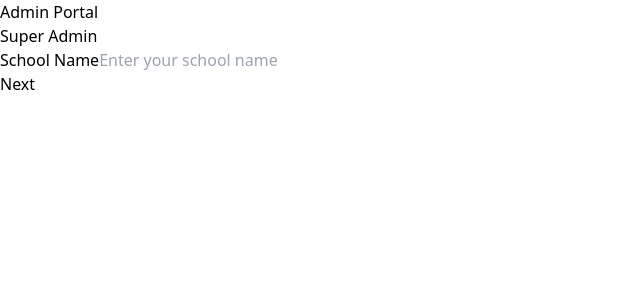
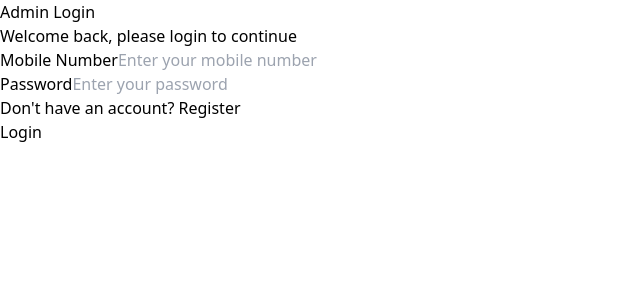
Before and after one commit to gpspljaipur-hub/digitaldiary-admin, a React (Vite) app: page / in a window 1280 px wide. Shown: the top 300 px of the page, without its empty margins (0-640 px from the left). Built offline with nearby package versions, Linux system fonts and the light colour scheme.

Commit message:
API integrated

```diff
--- a/package.json
+++ b/package.json
@@ -10,6 +10,7 @@
     "preview": "vite preview"
   },
   "dependencies": {
+    "axios": "^1.16.0",
     "react": "^19.2.5",
     "react-dom": "^19.2.5",
     "react-router-dom": "^7.15.0"
--- a/src/App.jsx
+++ b/src/App.jsx
@@ -2,12 +2,14 @@ import { BrowserRouter, Routes, Route, Navigate } from 'react-router-dom'
 import Dashboard from './pages/Dashboard'
 import Login from './pages/login'
 import Registration from './pages/registration'
+import SchoolName from './pages/schoolname'
 
 const App = () => {
   return (
     <BrowserRouter>
       <Routes>
         <Route path="/" element={<Login />} />
+        <Route path="/schoolname" element={<SchoolName />} />
         <Route path="/registration" element={<Registration />} />
         <Route path="/dashboard" element={<Navigate to="/dashboard/teacher" replace />} />
         <Route path="/dashboard/:tab" element={<Dashboard />} />
--- /dev/null
+++ b/src/config/apiService.js
@@ -0,0 +1,20 @@
+import { API_CONFIG, ENDPOINTS } from "./endpoints";
+import {
+  getAuth,
+  postAuth,
+  putAuth,
+  deleteAuth,
+  getPublic,
+  postPublic,
+} from "./axiosClient";
+
+export const adminRegister = (data) => postPublic(ENDPOINTS.ADMIN_REGISTER, data);
+export const loginUser = (data) => postPublic(ENDPOINTS.ADMIN_LOGIN, data);
+export const addTeacher = (data) => postPublic(ENDPOINTS.ADD_TEACHER, data);
+
+
+export const apiService = {
+adminRegister,
+loginUser,
+addTeacher
+};
--- /dev/null
+++ b/src/config/axiosClient.js
@@ -0,0 +1,106 @@
+import axios from "axios";
+import { API_CONFIG } from "./endpoints";
+
+export const axiosInstance = axios.create({
+  baseURL: API_CONFIG.BASE_URL,
+  timeout: API_CONFIG.TIMEOUT,
+  headers: {
+    "Content-Type": "application/json"
+  }
+});
+
+// -------- REQUEST INTERCEPTOR --------
+axiosInstance.interceptors.request.use(
+  (config) => {
+    const token = localStorage.getItem("token");
+
+    if (token) {
+      config.headers.Authorization = `Bearer ${token}`;
+    }
+
+    return config;
+  },
+  (error) => Promise.reject(error)
+);
+
+// -------- RESPONSE INTERCEPTOR --------
+axiosInstance.interceptors.response.use(
+  (response) => response.data,
+  (error) => {
+    if (error.response?.status === 401) {
+      console.error("Unauthorized! Logging out...");
+      localStorage.removeItem("token");
+      // window.location.href = "/login";
+    }
+
+    return Promise.reject(error);
+  }
+);
+
+// ================= GLOBAL FUNCTIONS =================
+
+// GET without auth
+export const getPublic = async (url, params = {}) => {
+  try {
+    const res = await axiosInstance.get(url, { params });
+    return res;
+  } catch (error) {
+    console.error("GET Public Error:", error);
+    throw error;
+  }
+};
+
+// GET with auth
+export const getAuth = async (url, params = {}) => {
+  try {
+    const res = await axiosInstance.get(url, { params });
+    return res;
+  } catch (error) {
+    console.error("GET Auth Error:", error);
+    throw error;
+  }
+};
+
+// POST without auth
+export const postPublic = async (url, body) => {
+  try {
+    const res = await axiosInstance.post(url, body);
+    return res;
+  } catch (error) {
+    console.error("POST Public Error:", error);
+    throw error;
+  }
+};
+
+// POST with auth
+export const postAuth = async (url, body, config = {}) => {
+  try {
+    const res = await axiosInstance.post(url, body, config);
+    return res;
+  } catch (error) {
+    console.error("POST Auth Error:", error);
+    throw error;
+  }
+};
+
+// PUT with auth
+export const putAuth = async (url, body, config = {}) => {
+  try {
+    const res = await axiosInstance.put(url, body, config);
+    return res;
+  } catch (error) {
+    console.error("PUT Error:", error);
+    throw error;
+  }
+};
+
+// DELETE with auth
+export const deleteAuth = async (url, config = {}) => {
+  try {
+    const res = await axiosInstance.delete(url, config);
+    return res;
+  } catch (error) {
+    console.error("DELETE Error:", error);
+    throw error;
+  }
+};
--- /dev/null
+++ b/src/config/endpoints.js
@@ -0,0 +1,11 @@
+export const API_CONFIG = {
+  BASE_URL: "https://digitaldiry-backend.onrender.com",
+  IMAGE_URL: "https://digitaldiry-backend.onrender.com",
+  TIMEOUT: 10000,
+};
+
+export const ENDPOINTS = {
+   ADMIN_REGISTER: "/admin/create",
+   ADMIN_LOGIN: "/admin/login",
+   ADD_TEACHER: "/teachers/add"
+};
--- a/src/pages/Dashboard.jsx
+++ b/src/pages/Dashboard.jsx
@@ -8,24 +8,19 @@ import Class from "./Class";
 const Dashboard = () => {
   const { tab } = useParams();
   const activeTab = tab || "teacher";
-
   return (
     <div className="flex min-h-screen bg-gray-50 text-gray-900">
       <Sidebar />
-
       <div className="flex-1 p-10">
         {activeTab === "teacher" && (
           <Teacher />
         )}
-
         {activeTab === "class" && (
           <Class />
         )}
-
         {activeTab === "notice" && (
           <Notice />
         )}
-
         {activeTab === "leave" && (
           <Leave />
         )}
@@ -33,5 +28,4 @@ const Dashboard = () => {
     </div>
   );
 };
-
 export default Dashboard;
--- a/src/pages/Teacher.jsx
+++ b/src/pages/Teacher.jsx
@@ -1,8 +1,10 @@
 import React, { useState } from "react";
+import { addTeacher } from "../config/apiService";
 
 const Teacher = () => {
   const [teachers, setTeachers] = useState([]);
   const [showTeacherForm, setShowTeacherForm] = useState(false);
+  const [loading, setLoading] = useState(false);
 
   const [teacherForm, setTeacherForm] = useState({
     name: "",
@@ -19,12 +21,26 @@ const Teacher = () => {
     });
   };
 
-  const handleSubmit = (e) => {
+  const handleSubmit = async (e) => {
     e.preventDefault();
+    setLoading(true);
 
+    try {
+      const payload = {
+        name: teacherForm.name,
+        email: teacherForm.email,
+        schoolName: teacherForm.schoolName,
+        password: teacherForm.password,
+        subject: teacherForm.subjects, // map subjects to subject as per API
+      };
+
+      const response = await addTeacher(payload);
+
+      if (response?.success || response?.message || response?._id || response) {
+        alert("Teacher added successfully!");
         setTeachers([
           ...teachers,
-      teacherForm,
+          { ...teacherForm },
         ]);
 
         setTeacherForm({
@@ -36,6 +52,15 @@ const Teacher = () => {
         });
 
         setShowTeacherForm(false);
+      } else {
+        alert(response?.message || 'Failed to add teacher');
+      }
+    } catch (error) {
+      console.error("Add teacher error:", error);
+      alert(error.response?.data?.message || 'Failed to add teacher. Please try again.');
+    } finally {
+      setLoading(false);
+    }
   };
 
   return (
@@ -173,9 +198,10 @@ const Teacher = () => {
 
               <button
                 type="submit"
-                className="bg-blue-500 hover:bg-blue-600 text-white py-3 rounded-lg col-span-2"
+                disabled={loading}
+                className="bg-blue-500 hover:bg-blue-600 text-white py-3 rounded-lg col-span-2 disabled:opacity-70 disabled:cursor-not-allowed"
               >
-                Submit
+                {loading ? 'Submitting...' : 'Submit'}
               </button>
             </form>
           </div>
--- a/src/pages/login.jsx
+++ b/src/pages/login.jsx
@@ -1,16 +1,39 @@
 import { useState } from 'react';
 import { useNavigate } from 'react-router-dom';
+import { loginUser } from '../config/apiService';
 
 const Login = () => {
-  const [schoolName, setSchoolName] = useState('');
+  const [mobileNumber, setMobileNumber] = useState('');
+  const [password, setPassword] = useState('');
+  const [loading, setLoading] = useState(false)
   const navigate = useNavigate();
 
-  const handleNext = (e) => {
+  const handleLogin = async (e) => {
     e.preventDefault();
-    if (schoolName.trim() !== '') {
-      navigate('/registration', { state: { schoolName } });
+    if (mobileNumber.trim() !== '' && password.trim() !== '') {
+      try {
+        setLoading(true);
+        const response = await loginUser({ mobile: mobileNumber, password });
+
+        if (response?.success) {
+          if (response.token) {
+            localStorage.setItem('token', response.token);
+          }
+          if (response.data) {
+            localStorage.setItem('adminData', JSON.stringify(response.data));
+          }
+          navigate('/dashboard');
+        } else {
+          alert(response?.message || 'Login failed');
+        }
+      } catch (error) {
+        console.error('Login error:', error);
+        alert(error.response?.data?.message || 'Failed to login. Please check your credentials.');
+      } finally {
+        setLoading(false);
+      }
     } else {
-      alert("Please enter the school name first.");
+      alert("Please enter mobile number and password.");
     }
   };
 
@@ -18,24 +41,48 @@ const Login = () => {
     <div className="min-h-screen flex items-center justify-center bg-gradient-to-br from-blue-50 to-blue-100 p-5">
       <div className="bg-white rounded-xl shadow-lg w-full max-w-md p-10 animate-[slideUp_0.4s_ease-out]">
         <div className="text-center mb-8">
-          <h1 className="text-3xl font-bold text-slate-900 mb-2">Admin Portal</h1>
-          <p className="text-slate-500 text-sm">Super Admin</p>
+          <h1 className="text-3xl font-bold text-slate-900 mb-2">Admin Login</h1>
+          <p className="text-slate-500 text-sm">Welcome back, please login to continue</p>
         </div>
-        <form onSubmit={handleNext}>
+        <form onSubmit={handleLogin}>
           <div className="mb-5 text-left">
-            <label className="block text-sm font-medium mb-2 text-slate-900" htmlFor="schoolName">School Name</label>
+            <label className="block text-sm font-medium mb-2 text-slate-900" htmlFor="mobileNumber">Mobile Number</label>
             <input
-              type="text"
-              id="schoolName"
+              type="tel"
+              id="mobileNumber"
+              maxLength={10}
               className="w-full px-4 py-3 rounded-lg border border-slate-200 bg-slate-50 text-[15px] text-slate-900 transition-all duration-200 focus:outline-none focus:border-blue-600 focus:ring-3 focus:ring-blue-600/10"
-              placeholder="Enter your school name"
-              value={schoolName}
-              onChange={(e) => setSchoolName(e.target.value)}
+              placeholder="Enter your mobile number"
+              value={mobileNumber}
+              onChange={(e) => setMobileNumber(e.target.value)}
               required
             />
           </div>
-          <button type="submit" className="w-full py-3.5 bg-blue-600 text-white rounded-lg text-base font-semibold cursor-pointer transition-all duration-200 hover:bg-blue-700 active:scale-[0.98] mt-2">
-            Next
+          <div className="mb-5 text-left">
+            <label className="block text-sm font-medium mb-2 text-slate-900" htmlFor="password">Password</label>
+            <input
+              type="password"
+              id="password"
+              className="w-full px-4 py-3 rounded-lg border border-slate-200 bg-slate-50 text-[15px] text-slate-900 transition-all duration-200 focus:outline-none focus:border-blue-600 focus:ring-3 focus:ring-blue-600/10"
+              placeholder="Enter your password"
+              value={password}
+              onChange={(e) => setPassword(e.target.value)}
+              required
+            />
+          </div>
+          <div className="mb-4 text-center">
+            <p className="text-sm text-slate-600">
+              Don't have an account?{' '}
+              <span
+                className="text-blue-600 font-semibold cursor-pointer hover:underline"
+                onClick={() => navigate('/schoolname')}
+              >
+                Register
+              </span>
+            </p>
+          </div>
+          <button type="submit" disabled ={loading} className="w-full py-3.5 bg-blue-600 text-white rounded-lg text-base font-semibold cursor-pointer transition-all duration-200 hover:bg-blue-700 active:scale-[0.98] mt-2">
+            Login
           </button>
         </form>
       </div>
--- a/src/pages/registration.jsx
+++ b/src/pages/registration.jsx
@@ -1,9 +1,11 @@
 import { useState, useEffect } from 'react';
 import { useLocation, useNavigate } from 'react-router-dom';
+import { adminRegister } from '../config/apiService';
 
 const Registration = () => {
   const location = useLocation();
   const navigate = useNavigate();
+  const [loading, setLoading] = useState(false);
 
   const [formData, setFormData] = useState({
     firstName: '',
@@ -30,11 +32,36 @@ const Registration = () => {
     }));
   };
 
-  const handleSubmit = (e) => {
+  const handleSubmit = async (e) => {
     e.preventDefault();
-    console.log("Registration Data:", formData);
-    alert("Registration Successful!");
-    navigate('/dashboard/teacher');
+    setLoading(true);
+
+    try {
+      const payload = {
+        mobile: formData.mobileNumber,
+        firstName: formData.firstName,
+        lastName: formData.lastName,
+        password: formData.password,
+        schoolName: formData.schoolName,
+        dob: formData.dob,
+        employeeId: formData.employeeId,
+        email: formData.email
+      };
+
+      const response = await adminRegister(payload);
+
+      if (response?.success || response?.message === 'Admin created successfully' || response?._id) {
+        alert("Registration Successful!");
+        navigate('/');
+      } else {
+        alert(response?.message || 'Registration failed');
+      }
+    } catch (error) {
+      console.error("Registration error:", error);
+      alert(error.response?.data?.message || 'Failed to register. Please try again.');
+    } finally {
+      setLoading(false);
+    }
   };
 
   return (
@@ -109,6 +136,7 @@ const Registration = () => {
               <input
                 type="tel"
                 id="mobileNumber"
+                maxLength={10}
                 name="mobileNumber"
                 className="w-full px-4 py-3 rounded-lg border border-slate-200 bg-slate-50 text-[15px] text-slate-900 transition-all duration-200 focus:outline-none focus:border-blue-600 focus:ring-3 focus:ring-blue-600/10"
                 placeholder="Enter mobile number"
@@ -159,8 +187,8 @@ const Registration = () => {
             </div>
           </div>
 
-          <button type="submit" className="w-full py-3.5 bg-blue-600 text-white rounded-lg text-base font-semibold cursor-pointer transition-all duration-200 hover:bg-blue-700 active:scale-[0.98] mt-5">
-            Complete Registration
+          <button type="submit" disabled={loading} className="w-full py-3.5 bg-blue-600 text-white rounded-lg text-base font-semibold cursor-pointer transition-all duration-200 hover:bg-blue-700 active:scale-[0.98] mt-5 disabled:opacity-70 disabled:cursor-not-allowed">
+            {loading ? 'Registering...' : 'Complete Registration'}
           </button>
         </form>
       </div>
```
Also changed, not shown: 1 other file (tests, documents, lock files or other folders). Lines whose indentation alone changed are shown as unchanged.
